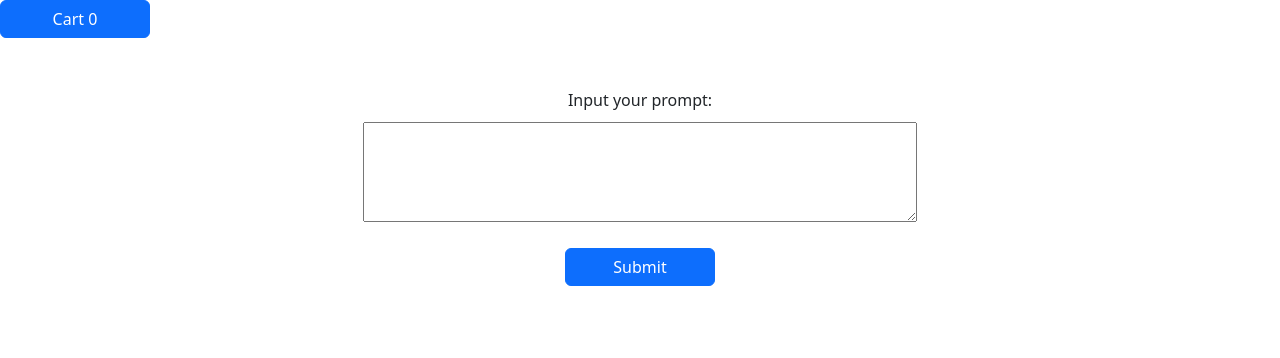
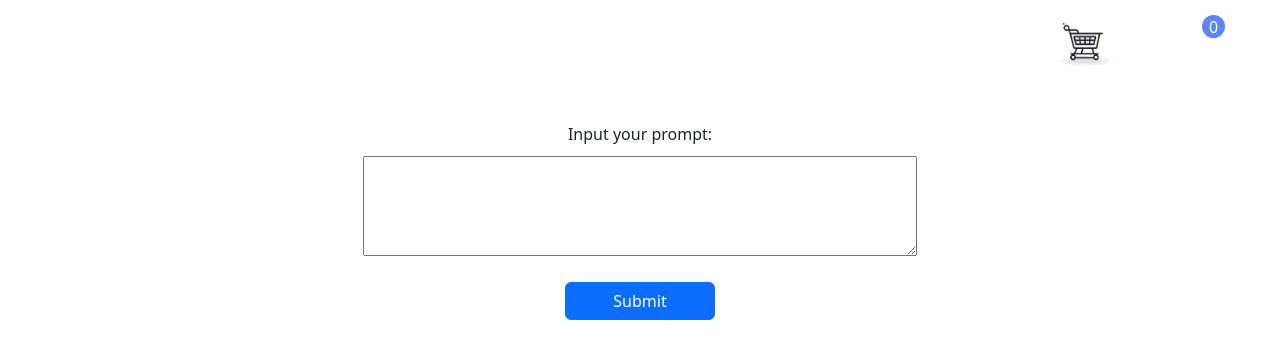
Before and after one commit to hellofromlaura/pixelmind, a React (Create React App) app in the folder client/: page / in a window 1280 px wide. Shown: the top 358 px of the page. Built offline with nearby package versions, Linux system fonts and the light colour scheme.

Commit message:
updating cart

```diff
--- a/client/src/App.css
+++ b/client/src/App.css
@@ -4,7 +4,33 @@ img{
 .my-btn {
   min-width: 150px;
 }
-
+.nav {
+  display: flex;
+  justify-content: end;
+  max-width: 1150px;
+  margin: 10px;
+}
+.my-btn.cart, .my-btn.cart:active {
+  background-color: transparent;
+  border: none;
+}
+.my-btn.cart img {
+  width: 50px;
+}
+#cart-count {
+  position: absolute;
+  top: 15px;
+  right: 55px;
+  width: 23px;
+  height: 23px;
+  padding: 5px;
+  border-radius: 50%;
+  display: flex;
+  align-items: center;
+  justify-content: center;
+  background: #6085f7;
+  color: #ffffff;
+}
 .prompt-body {
   margin: 50px auto;
   max-width: 80%;
--- a/client/src/Components/HomePage.js
+++ b/client/src/Components/HomePage.js
@@ -16,9 +16,15 @@ export const HomePage = () => {
     const productTemplates = [23958, 24257, 24259];
     const noImgProduct = [5723108, 5723107, 5723106, 5723105]
     const [letSpin, setLetSpin] = useState(false);
+    const [submitBtn, setSubmitBtn] = useState('Submit')
 
     const handleSubmit = (e) => {
+        if(hasImage) {
+            setHasImage(false);
+            setPromptRes({});
+        }
         setLetSpin(true)
+        setSubmitBtn('Generating Image')
         e.preventDefault();
         const formData = new FormData(e.target);
         const formJson = Object.fromEntries(formData.entries());
@@ -32,8 +38,10 @@ export const HomePage = () => {
         .then(res => res.json())
         .then(result => {
             setLetSpin(false)
+            setSubmitBtn('Submit')
             setPromptRes(result.Imagine)
             setHasImage(true);
+
         })
     };
 
@@ -84,14 +92,20 @@ export const HomePage = () => {
 
     return (
         <>
-        <Button className='my-btn' onClick={() => { setLgShow(true)}}>Cart {cartItems.length}</Button>
+        <div className='nav'>
+            <Button className='my-btn cart' onClick={() => { setLgShow(true)}}>
+                <img src={require('../Image/cart.png')} alt='cart' />
+                <span id="cart-count">{cartItems.length}</span>
+            </Button>
+        </div>
+
         <div className='prompt-body'>
             <div className='prompt-form'>
                 <form onSubmit={handleSubmit} method='POST'>
                     <label>
                         Input your prompt: <textarea className='prompt' name='prompt' defaultValue='' />
                     </label>
-                    <Button className='my-btn' type='submit'>Submit</Button>
+                    <Button className='my-btn' type='submit'>{submitBtn}</Button>
                 </form>
             </div>
             {letSpin ? (
--- a/client/src/Components/ProductModal.js
+++ b/client/src/Components/ProductModal.js
@@ -125,7 +125,7 @@ export const ProductModal = (props) => {
                 imgObj.scale(0.185);
                 imgObj.selectable = false;
                 imgObj.transparentCorners = false;
-                canvas.add(imgObj).renderAll();
+                canvas.insertAt(imgObj, 0);
             })
 
             fabric.Image.fromURL(props.finalimage, (imgObj) => {
@@ -137,8 +137,7 @@ export const ProductModal = (props) => {
                     top: myTop,
                     left: myLeft,
                 });
-                canvas.bringToFront(imgObj)
-                canvas.add(imgObj).renderAll();
+                canvas.insertAt(imgObj, 1);
             })
 
             setCanvas(canvas)
```
Also changed, not shown: client/src/Image/cart.png (added), 1 other file (tests, documents, lock files or other folders).
